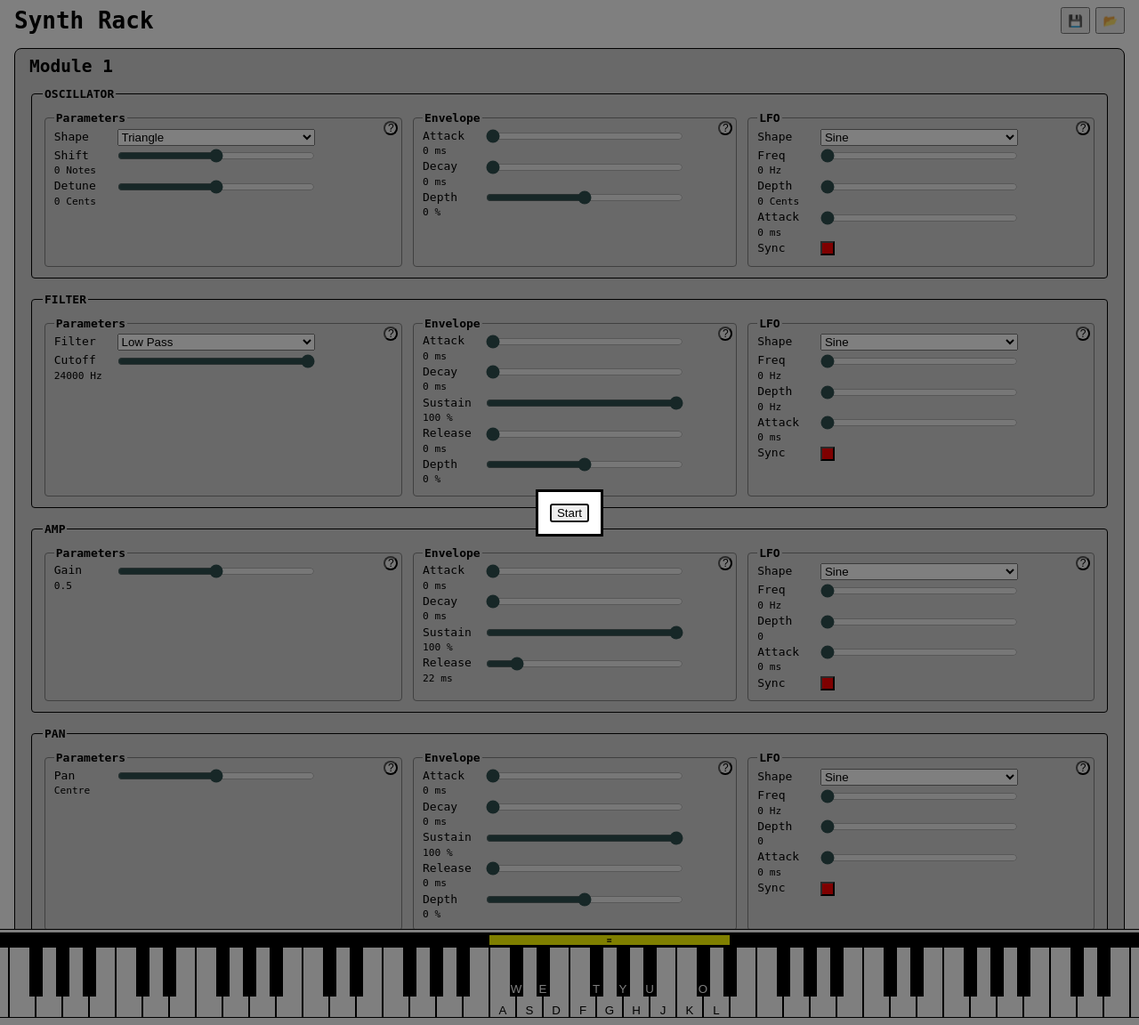
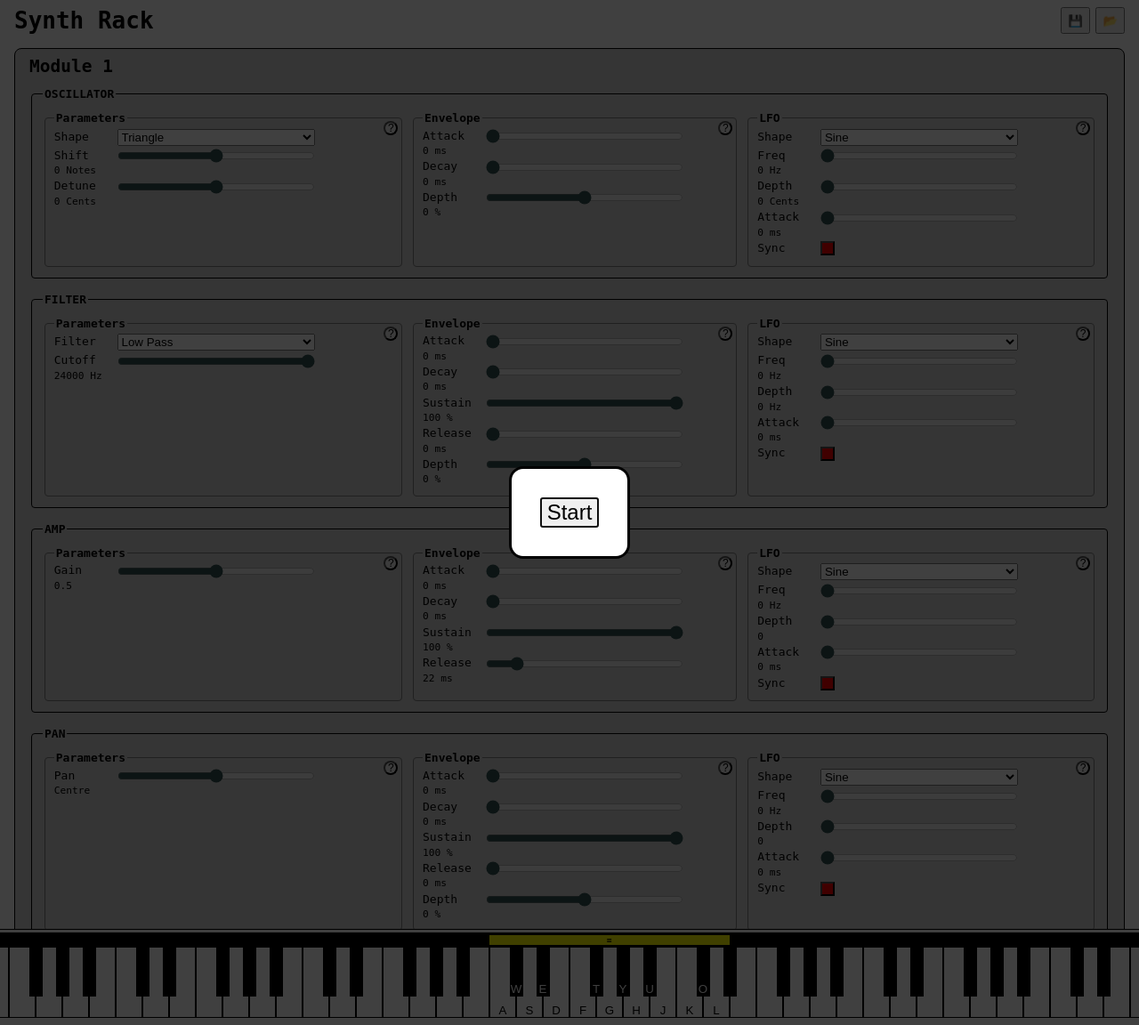
Before and after one commit to CalumRaine/Synth, a PHP site: page / in a window 1280 px wide. Shown: the whole page at 89% size. Run offline with PHP 8.4, Linux system fonts and the light colour scheme.

Commit message:
Improve dialog CSS

```diff
--- a/index.css
+++ b/index.css
@@ -20,6 +20,15 @@ div[is="synth-rack"] header h1 {
 	flex-grow: 1;
 }
 
-dialog::backdrop {
-	background-color: rgba(0.5, 0.5, 0.5, 0.5);
+dialog.activate {
+	padding: 2rem;
+	border-radius: 1rem;
 }
+
+dialog.activate button {
+	font-size: 1.5rem;
+}
+
+dialog.activate::backdrop {
+	background-color: rgba(0, 0, 0, 0.75);
+}
--- a/modules/modules.css
+++ b/modules/modules.css
@@ -32,6 +32,10 @@ button[is="help-button"] dialog {
 	text-align: start;
 	font-size: 1rem;
 	line-height: 1rem;
+}
+
+button[is="help-button"] dialog::backdrop {
+	background-color: rgba(0, 0, 0, 0.6);
 }
 
 button[is="help-button"] dialog ul {
--- a/synthRack.js
+++ b/synthRack.js
@@ -43,6 +43,7 @@ class SynthRack extends HTMLDivElement {
 		this.addEventListener("remove module", (event) => { this.removeModule(event.detail); });
 
 		this.activate = this.appendChild(document.createElement("dialog"));
+		this.activate.className = "activate";
 		let start = this.activate.appendChild(document.createElement("button"));
 		start.innerHTML = "Start";
 		start.onclick = (event) => { this.initialise(event); };
```
